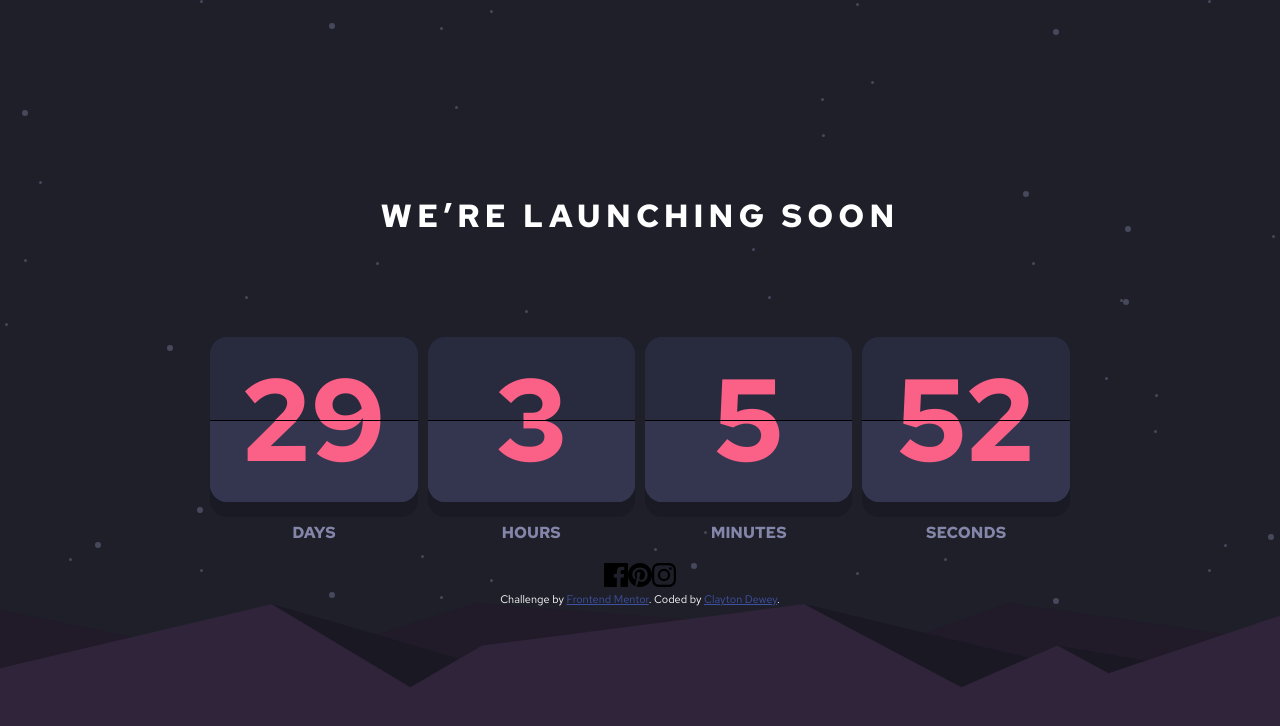
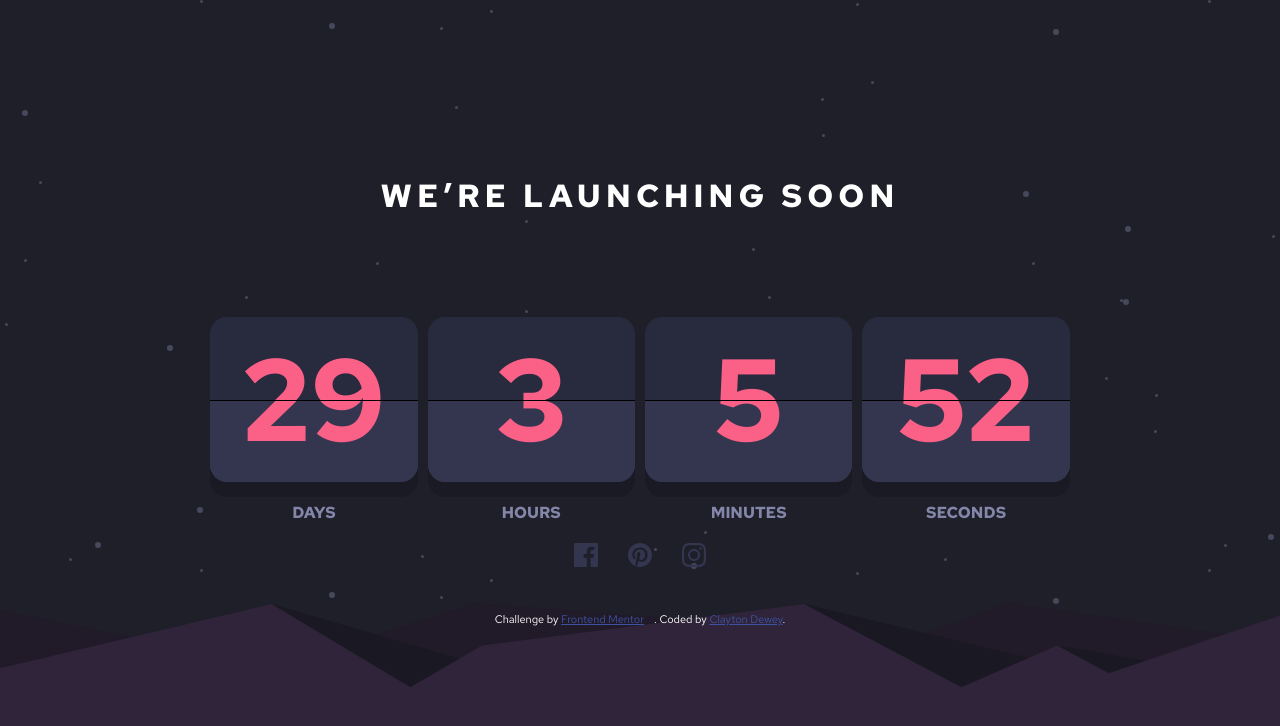
Before and after one commit to ClaytonDewey/launch-countdown-timer, a React (Create React App) app: page / in a window 1280 px wide. Shown: the top 726 px of the page. Built offline with nearby package versions, Linux system fonts and the light colour scheme.

Commit message:
Add social media link styles

```diff
--- a/src/components/Footer.tsx
+++ b/src/components/Footer.tsx
@@ -6,12 +6,36 @@ type FooterProps = {};
 
 const StyledFooter = styled.footer`
   text-align: center;
+
+  .social-icons {
+    margin-bottom: 4rem;
+
+    a {
+      &:not(:last-child) {
+        margin-right: 3rem;
+      }
+      svg {
+        transition: fill 0.25s ease-in-out;
+        fill: var(--dark-blue);
+      }
+
+      &:hover {
+        svg {
+          transition: fill 0.25s ease-in-out;
+          fill: var(--primary-red);
+        }
+      }
+    }
+  }
   .attribution {
     font-size: 11px;
     text-align: center;
   }
   .attribution a {
     color: hsl(228, 45%, 44%);
+    &:not(:last-child) {
+      margin-right: 1rem;
+    }
   }
 `;
 
@@ -19,9 +43,15 @@ const Footer: React.FC<FooterProps> = () => {
   return (
     <StyledFooter>
       <div className='social-icons'>
-        <IconFacebook />
-        <IconPinterest />
-        <IconInstagram />
+        <a href='https://www.facebook.com/' rel='noreferrer' target='_blank'>
+          <IconFacebook />
+        </a>
+        <a href='https://www.pinterest.com/' rel='noreferrer' target='_blank'>
+          <IconPinterest />
+        </a>
+        <a href='https://www.instagram.com/' rel='noreferrer' target='_blank'>
+          <IconInstagram />
+        </a>
       </div>
       <div className='attribution'>
         Challenge by{' '}
```
